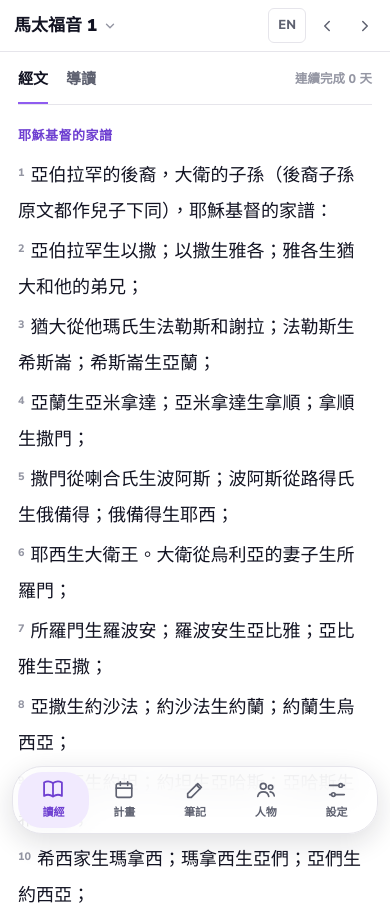
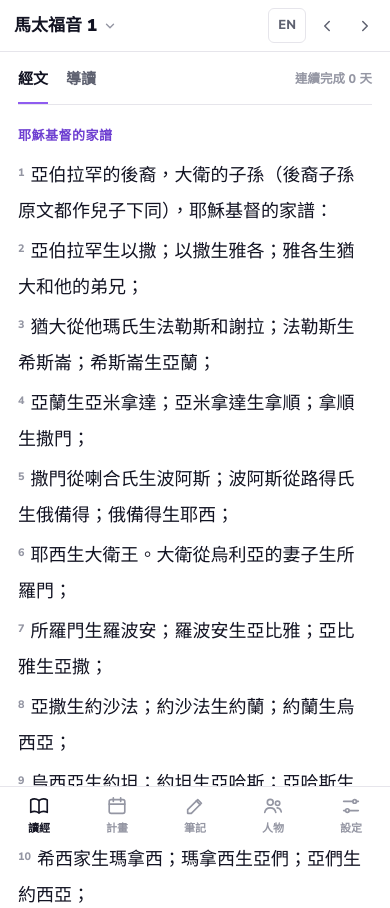
Before and after one commit to s1teeey/bible-reader, a plain HTML site: page index.html in a window 390 px wide. Shown: the top 908 px of the page. Drawn offline with Linux system fonts and the light colour scheme.

Commit message:
Restore bottom-fixed tab bar

```diff
--- a/app.css
+++ b/app.css
@@ -244,16 +244,11 @@ main{min-width:0;overflow:auto;position:relative}
   .psearch{position:sticky;top:0;z-index:5;background:var(--bg);margin:-20px -18px 0;padding:14px 18px 10px}
   .plist{position:sticky;top:62px;z-index:4;background:var(--bg)}
   input,textarea,select{font-size:16px}
-  .tabbar{display:flex;position:fixed;left:12px;right:12px;bottom:calc(10px + env(safe-area-inset-bottom));z-index:40;padding:5px;border-radius:30px;
-    background:color-mix(in srgb,var(--bg) 82%,transparent);-webkit-backdrop-filter:blur(18px) saturate(1.6);backdrop-filter:blur(18px) saturate(1.6);
-    border:1px solid var(--line);box-shadow:0 8px 28px rgba(18,19,34,.14)}
-  .tabbar .pill{position:absolute;top:5px;bottom:5px;left:5px;width:calc((100% - 10px)/5);border-radius:24px;background:var(--accent-soft);
-    transform:translateX(calc(var(--i,0) * 100%));transition:transform .42s cubic-bezier(.34,1.45,.5,1)}
-  .tabbar button{flex:1;position:relative;display:flex;flex-direction:column;align-items:center;gap:2px;padding:7px 0 6px;font-size:11px;font-weight:800;color:var(--muted);transition:color .25s}
-  .tabbar button svg{width:22px;height:22px;transition:transform .35s cubic-bezier(.34,1.45,.5,1)}
-  .tabbar button[aria-current]{color:var(--accent-ink)}
-  .tabbar button[aria-current] svg{transform:translateY(-1px) scale(1.08)}
-  main{padding-bottom:calc(92px + env(safe-area-inset-bottom))}
+  .tabbar{display:flex;position:fixed;left:0;right:0;bottom:0;z-index:40;background:var(--bg);border-top:1px solid var(--line);padding-bottom:env(safe-area-inset-bottom)}
+  .tabbar .pill{display:none}
+  .tabbar button{flex:1;display:flex;flex-direction:column;align-items:center;gap:2px;padding:8px 0 6px;font-size:11px;font-weight:800;color:var(--faint)}
+  .tabbar button svg{width:22px;height:22px}
+  .tabbar button[aria-current]{color:var(--ink)}
   .people{grid-template-columns:1fr;gap:16px}
   .plist{display:flex;overflow-x:auto;gap:18px;border-bottom:1px solid var(--line);scrollbar-width:none;margin:0 -18px;padding:0 18px}
   .plist .pg{display:none}
@@ -286,7 +281,6 @@ main{min-width:0;overflow:auto;position:relative}
 :root[data-theme="dark"] .today.todo{color:#F2847C}:root[data-theme="dark"] .today.ok{color:#5FD69A}
 @media (prefers-color-scheme:dark){:root:not([data-theme="light"]) .today.todo{color:#F2847C}:root:not([data-theme="light"]) .today.ok{color:#5FD69A}}
 .mseg{align-items:center}.mseg .sp{flex:1}.mseg .today{margin-bottom:6px}
-@media (prefers-reduced-motion:reduce){.tabbar .pill,.tabbar button svg{transition:none}}
 
 .today span{font-size:inherit;opacity:1}
 .streak{font-size:12.5px;font-weight:800;color:var(--faint);white-space:nowrap;align-self:center}
--- a/index.html
+++ b/index.html
@@ -12,7 +12,7 @@
 <link rel="manifest" href="manifest.webmanifest">
 <link rel="icon" href="icons/icon-192.png">
 <link rel="apple-touch-icon" href="icons/icon-180.png">
-<link rel="stylesheet" href="app.css?v=8">
+<link rel="stylesheet" href="app.css?v=9">
 </head>
 <body>
 <div class="mtop" id="mtop"><button class="pick" id="mpick" data-act="pick"></button>
@@ -36,7 +36,7 @@
 <div class="sheet-bg" id="sheetbg" hidden></div>
 <div class="sheet" id="sheet" hidden></div>
 <script src="data/books.js?v=1"></script>
-<script src="data/people.js?v=8"></script>
-<script src="app.js?v=8"></script>
+<script src="data/people.js?v=9"></script>
+<script src="app.js?v=9"></script>
 </body>
 </html>
--- a/sw.js
+++ b/sw.js
@@ -1,5 +1,5 @@
-const V="br-v8";
-const SHELL=["./","index.html","app.css?v=8","app.js?v=8","data/people.js?v=8","data/books.js?v=1","manifest.webmanifest","icons/icon-192.png"];
+const V="br-v9";
+const SHELL=["./","index.html","app.css?v=9","app.js?v=9","data/people.js?v=9","data/books.js?v=1","manifest.webmanifest","icons/icon-192.png"];
 self.addEventListener("install",e=>{e.waitUntil(caches.open(V).then(c=>c.addAll(SHELL)));self.skipWaiting()});
 self.addEventListener("activate",e=>{e.waitUntil(caches.keys().then(ks=>Promise.all(ks.filter(k=>k!==V).map(k=>caches.delete(k)))).then(()=>self.clients.claim()))});
 self.addEventListener("fetch",e=>{
```
